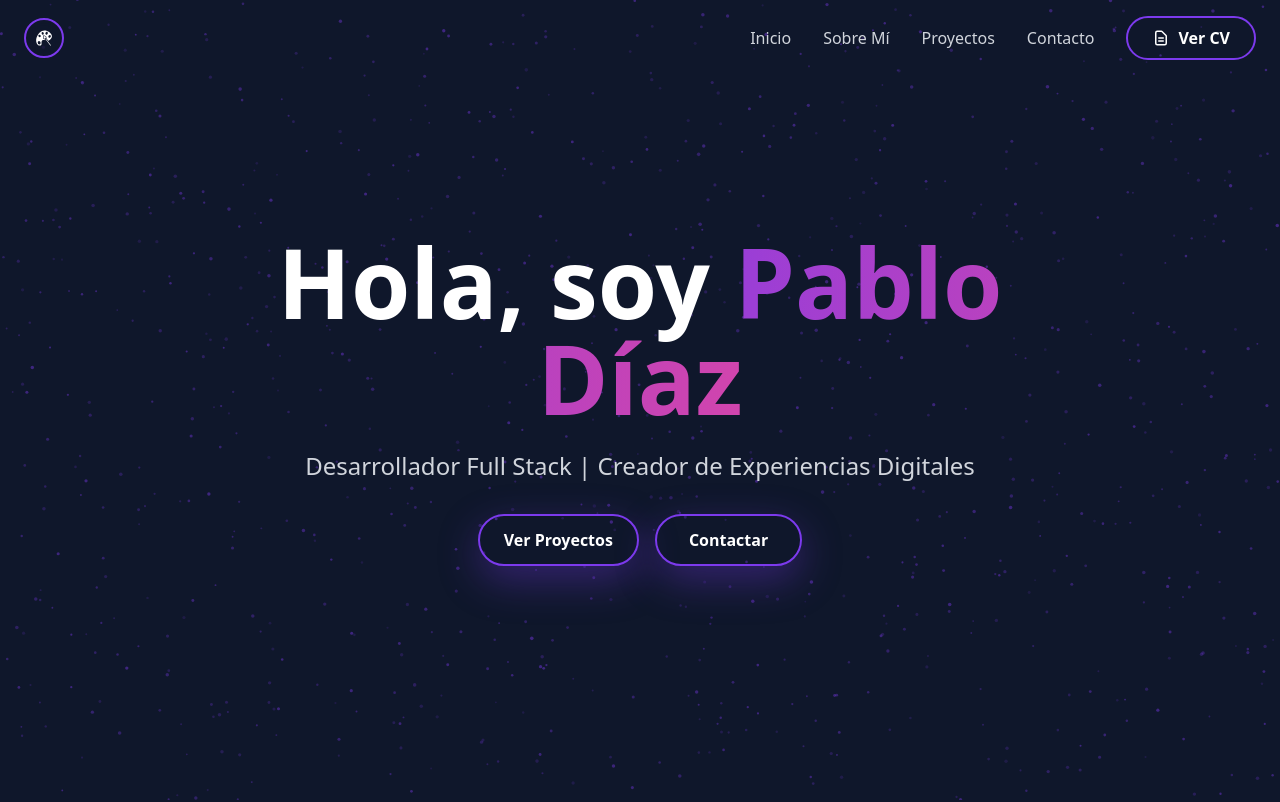
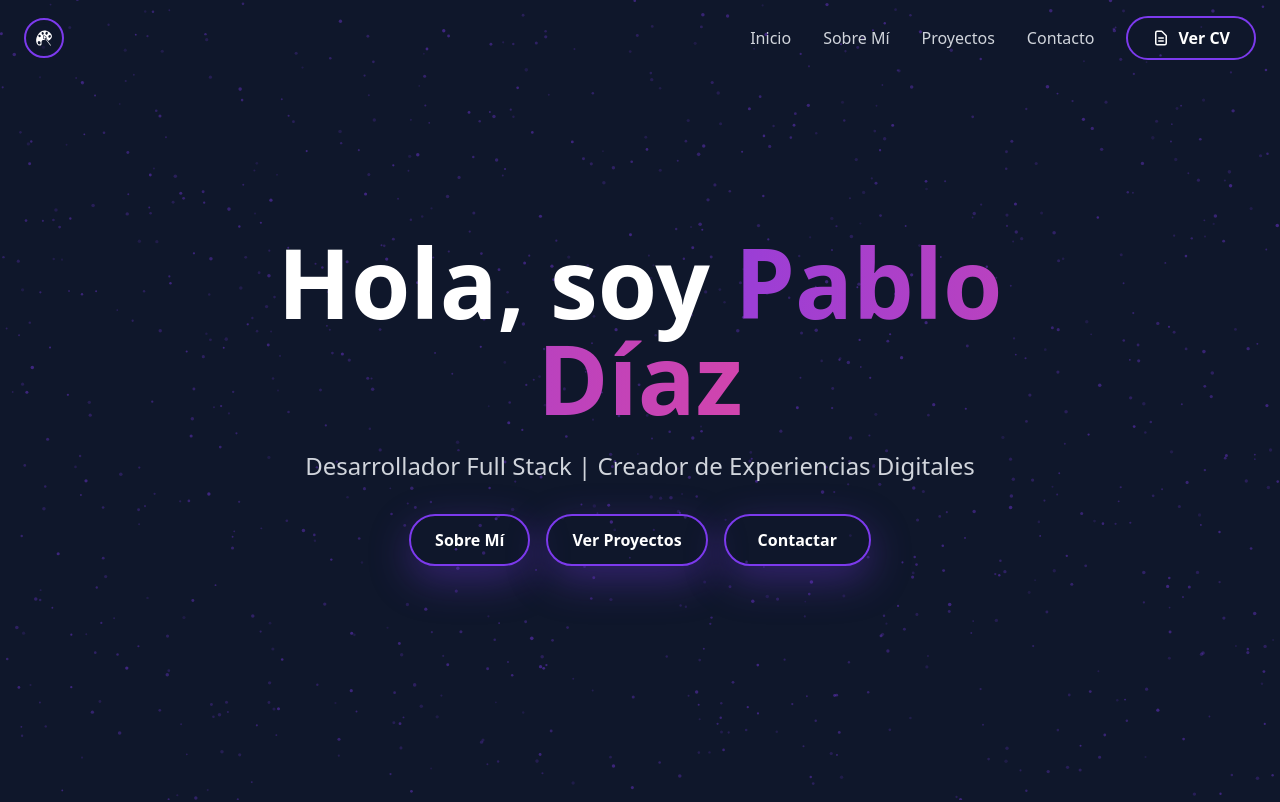
Before and after one commit to PabloDev96/portfolio_2.0, a React (Vite) app: page / in a window 1280 px wide. Shown: the top 802 px of the page. Built offline with nearby package versions, Linux system fonts and the light colour scheme.

Commit message:
about button

```diff
--- a/src/components/Hero.jsx
+++ b/src/components/Hero.jsx
@@ -68,6 +68,29 @@ const Hero = () => {
                     >
                         <motion.button
                             type="button"
+                            onClick={() => scrollToId("#about")}
+                            className="
+                                    inline-flex items-center gap-2
+                                    px-6 py-2
+                                    rounded-full
+                                    border-2 border-[var(--primary)]
+                                    text-white font-semibold
+                                    hover:bg-[var(--primary-soft)]
+                                    transition-colors
+                                "
+                            whileHover={{ scale: 1.05 }}
+                            whileTap={{ scale: 0.95 }}
+                            style={{ boxShadow: `0 14px 40px var(--primary-glow)` }}
+                            onMouseEnter={(e) => attractToTarget(e, 1.45)}
+                            onMouseLeave={stopAttractor}
+                            onFocus={(e) => attractToTarget(e, 1.45)}
+                            onBlur={stopAttractor}
+                        >
+                            Sobre Mí
+                        </motion.button>
+
+                        <motion.button
+                            type="button"
                             onClick={() => scrollToId("#projects")}
                             className="
                                     inline-flex items-center gap-2
```
